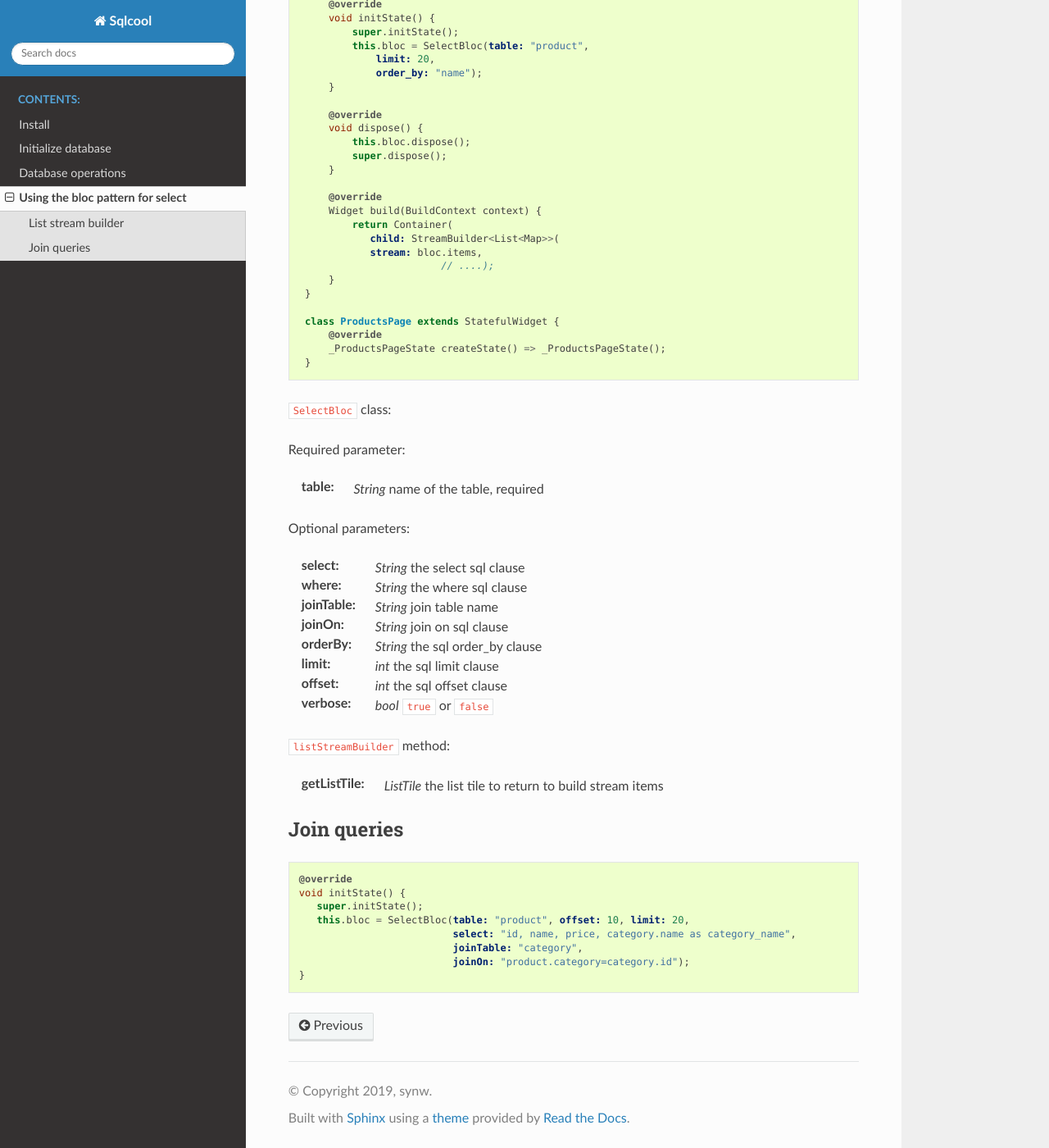
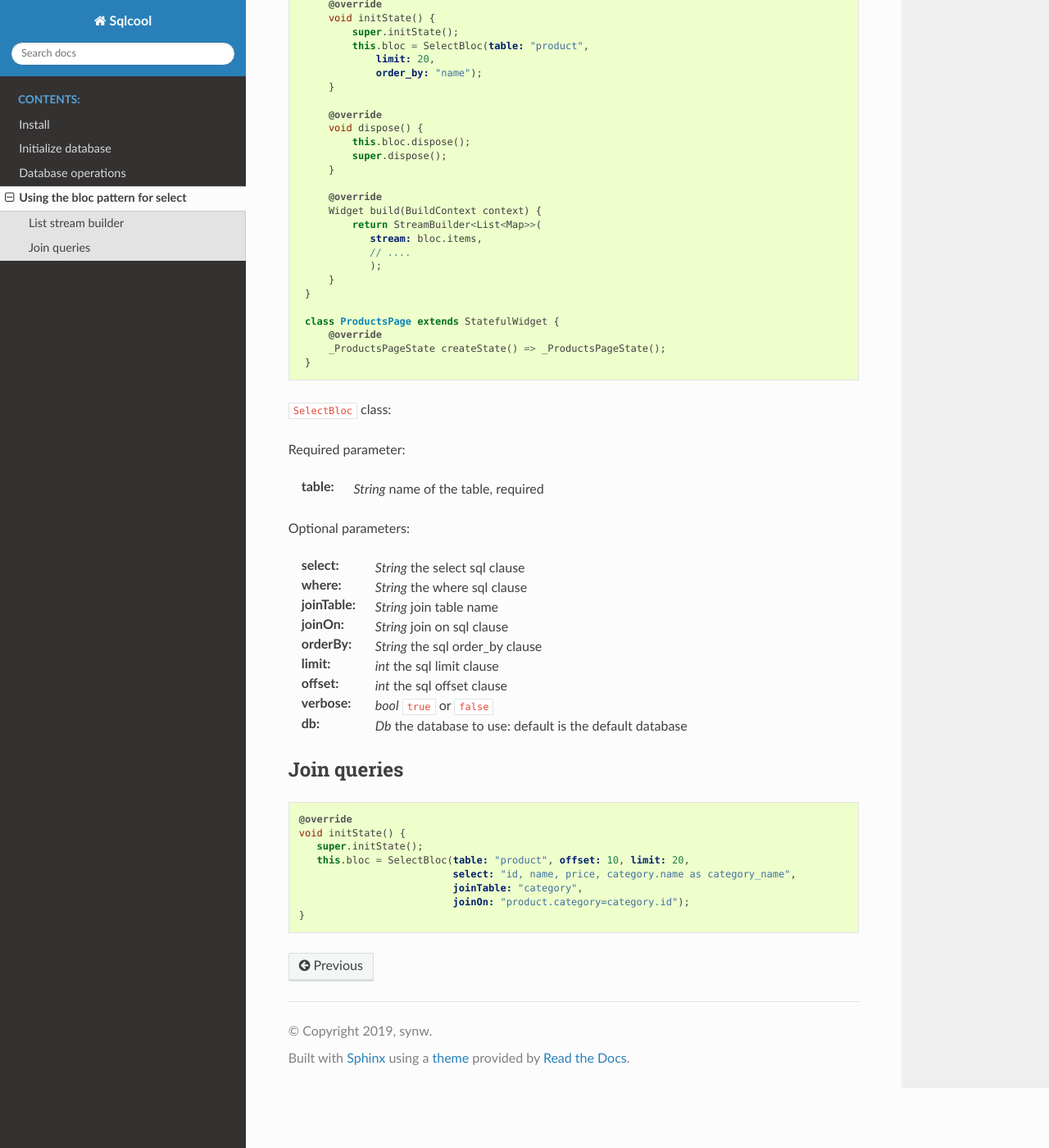
Before and after one commit to synw/sqlcool, a Sphinx documentation site: the page built from docs/bloc.rst, in a window 1280 px wide and 1400 px high, scrolled down 414 px. Shown: the whole window at 82% size. Built offline with Sphinx 7.4.7 and the Read the Docs theme 2.0.0, drawn with Linux system fonts in a browser that asks for light colours.

Commit message:
Update docs

```diff
--- a/docs/bloc.rst
+++ b/docs/bloc.rst
@@ -34,10 +34,10 @@ List stream builder
 
         @override
         Widget build(BuildContext context) {
-            return Container(
-               child: StreamBuilder<List<Map>>(
+            return StreamBuilder<List<Map>>(
                stream: bloc.items,
-			   // ....);
+               // ....
+               );
         }
     }
 
@@ -63,10 +63,7 @@ Optional parameters:
 :limit: *int* the sql limit clause
 :offset: *int* the sql offset clause
 :verbose: *bool* ``true`` or ``false``
-
-``listStreamBuilder`` method:
-
-:getListTile: *ListTile* the list tile to return to build stream items
+:db: *Db* the database to use: default is the default database
 
 Join queries
 ------------
```
